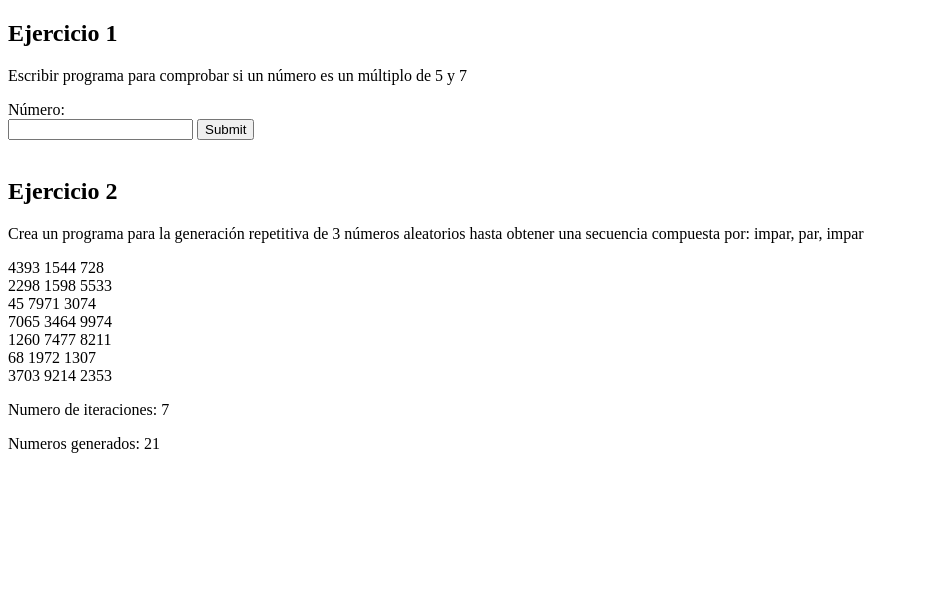
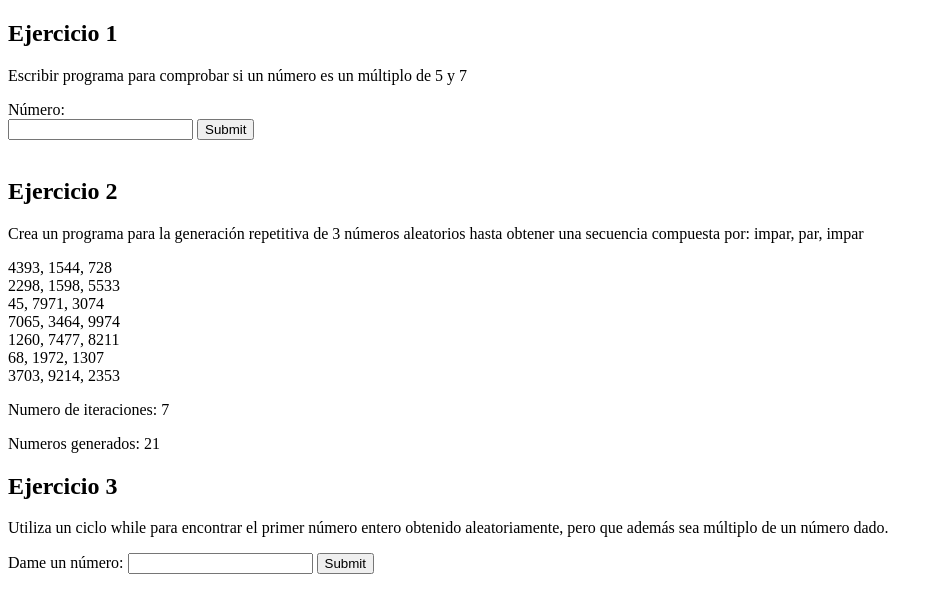
Before and after one commit to michel080502/practicas_perronas, a PHP site: page /tecweb_new/ in a window 1280 px wide. Shown: the top 613 px of the page, without its empty margins (0-943 px from the left). Run offline with PHP 8.4, Linux system fonts and the light colour scheme.

Commit message:
Ejercicio 3 agregado

```diff
--- a/practicas/p04/index.php
+++ b/practicas/p04/index.php
@@ -10,7 +10,7 @@
 <body>
     <h2> Ejercicio 1</h2>
     <p>Escribir programa para comprobar si un número es un múltiplo de 5 y 7</p>
-    <form action="http://localhost/tecweb/practicas/p04/index.php" method="get">
+    <form action="http://localhost/tecweb_new/practicas/p04/index.php" method="get">
         <label for="num">Número: </label><br>
         <input type="number" name="numero">
         <input type="submit">
@@ -31,15 +31,15 @@
     <p>Crea un programa para la generación repetitiva de 3 números aleatorios hasta obtener una
         secuencia compuesta por: impar, par, impar</p>
     <?php
-    $band= true;
+    $band = true;
     $iteracion = 0;
     $numgenerados = 0;
     do {
-        $num1 = rand(1,9999);
-        $num2 = rand(1,9999);
-        $num3 = rand(1,9999);
+        $num1 = rand(1, 9999);
+        $num2 = rand(1, 9999);
+        $num3 = rand(1, 9999);
         $iteracion++;
-        $numgenerados +=3;
+        $numgenerados += 3;
         $matriz[] = [$num1, $num2, $num3];
         if ($num1 % 2 != 0 && $num2 % 2 == 0 && $num3 % 2 != 0) {
             $band = false;
@@ -49,7 +49,7 @@
     //Recorre todo el arreglo
     foreach ($matriz as $fila) {
         //imprime el contenido de la matriz por fila y separa cada elemento con un espacio
-        echo implode(" ", $fila) . "<br>";
+        echo implode(", ", $fila) . "<br>";
     };
 
     echo "<p>Numero de iteraciones: $iteracion</p>";
@@ -57,6 +57,31 @@
 
     ?>
 
+    <h2>Ejercicio 3</h2>
+    <p>Utiliza un ciclo while para encontrar el primer número entero obtenido aleatoriamente,
+        pero que además sea múltiplo de un número dado.</p>
+    <form action="http://localhost/tecweb_new/practicas/p04/index.php" method="get">
+        <label for="num">Dame un número: </label>
+        <input type="number" name="numeroDado">
+        <input type="submit">
+    </form>
+
+    <?php
+    if (isset($_GET['numeroDado'])) {
+        $numeroDado = $_GET['numeroDado'];
+        $numeroAleatorio = rand(1,999);
+
+        while($numeroAleatorio%$numeroDado !== 0){
+            $numerosGenerados[] = $numeroAleatorio;
+            $numeroAleatorio = rand(1,999);
+        }
+        $numerosGenerados[]=$numeroAleatorio;
+
+        echo "El primer número entero aleatorio que es múltiplo de $numeroDado es: $numeroAleatorio <br>";
+        echo "Los numeros generados aleatoriamnete fueron: <br> ";
+        echo implode(", ", $numerosGenerados);
+    }
+    ?>
 </body>
 
 </html>
```
